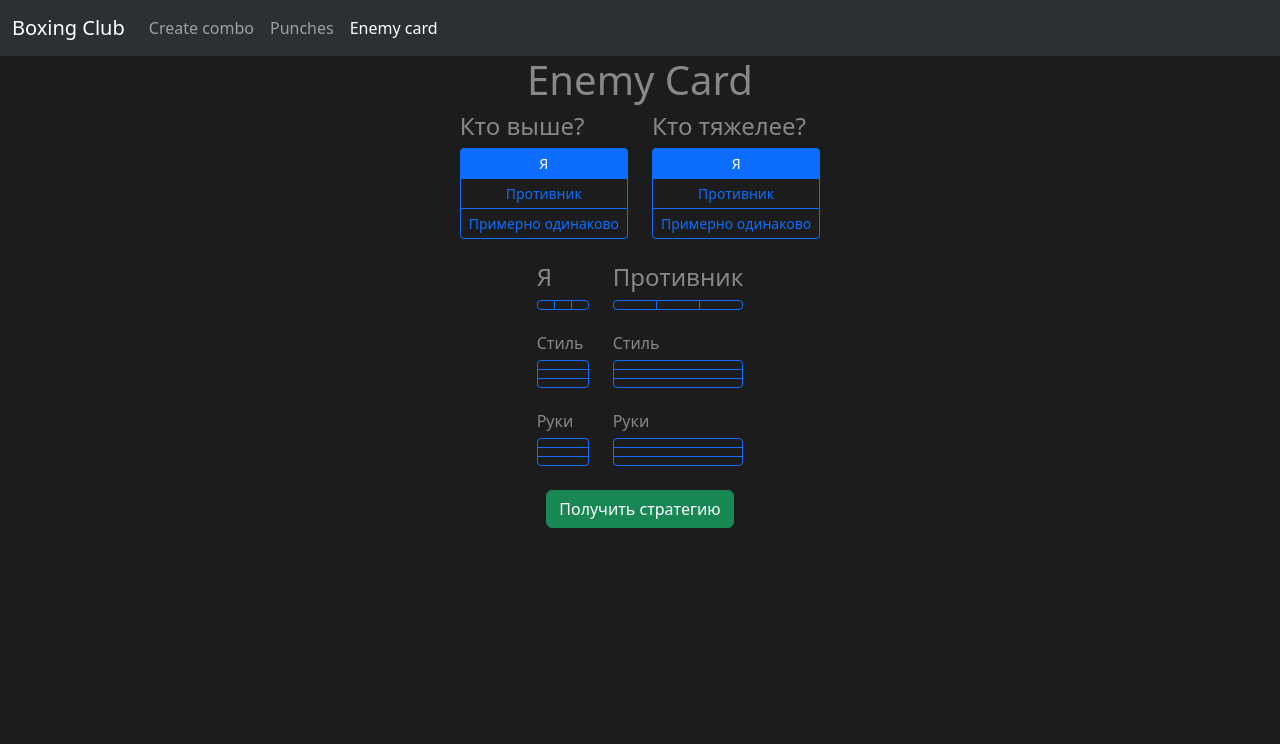
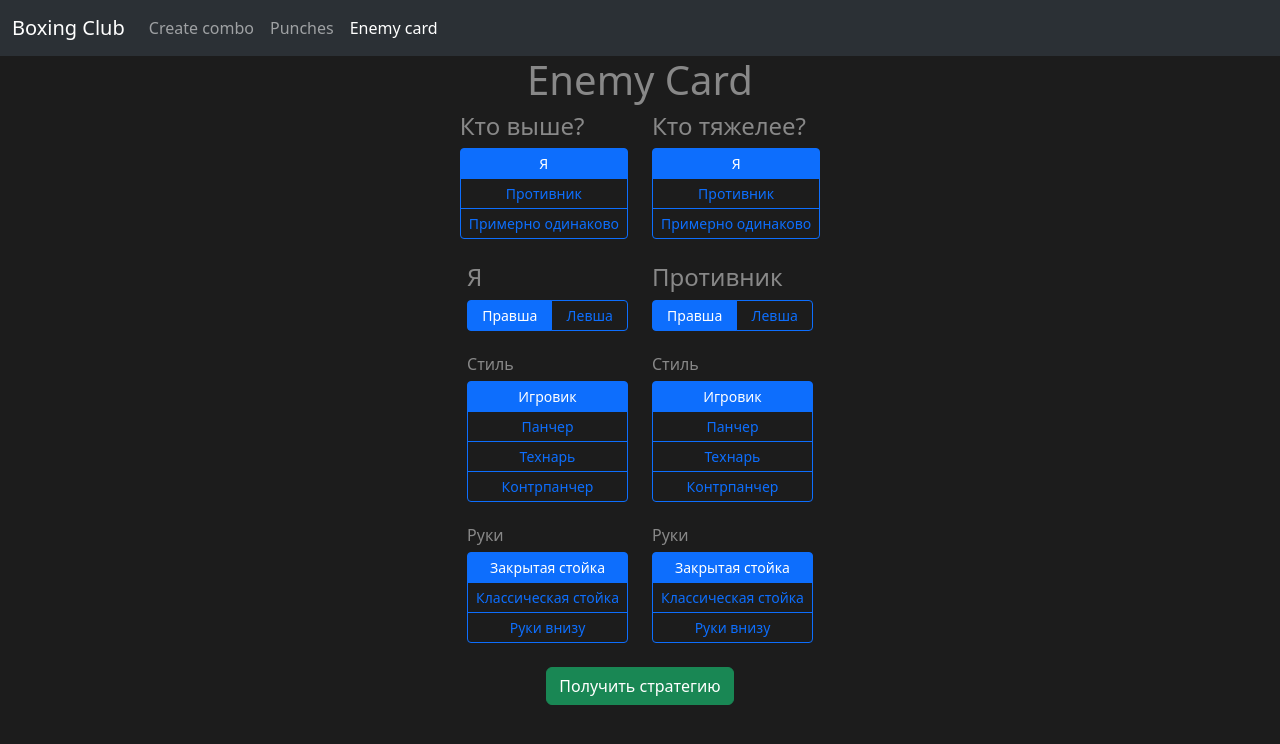
Before and after one commit to leemurd/boxing-club, a Vue app: page /enemy-card in a window 1280 px wide. Shown: the top 744 px of the page. Built offline with nearby package versions, Linux system fonts and the light colour scheme; what inversify would draw is missing.

Commit message:
fix enemy maps

```diff
--- a/src/presentation/components/pages/EnemyCard.vue
+++ b/src/presentation/components/pages/EnemyCard.vue
@@ -168,7 +168,7 @@ const stanceMap: Record<StanceSide, string> = {
   orthodox: 'Правша',
   southpaw: 'Левша',
 }
-const stanceKeys = Object.keys(sizeMap) as StanceSide[]
+const stanceKeys = Object.keys(stanceMap) as StanceSide[]
 
 const boxingStyleMap: Record<BoxerStyle, string> = {
   gamer: 'Игровик',
@@ -176,14 +176,14 @@ const boxingStyleMap: Record<BoxerStyle, string> = {
   technician: 'Технарь',
   counterpuncher: 'Контрпанчер',
 }
-const boxingStyleKeys = Object.keys(sizeMap) as BoxerStyle[]
+const boxingStyleKeys = Object.keys(boxingStyleMap) as BoxerStyle[]
 
 const boxingGuardMap: Record<BoxerGuard, string> = {
   closed: 'Закрытая стойка',
   classical: 'Классическая стойка',
   handsDown: 'Руки внизу',
 }
-const boxingGuardKeys = Object.keys(sizeMap) as BoxerGuard[]
+const boxingGuardKeys = Object.keys(boxingGuardMap) as BoxerGuard[]
 
 const heightRelation = ref(BodyRelation.I_AM_BIGGER)
 const weightRelation = ref(BodyRelation.I_AM_BIGGER)
```
